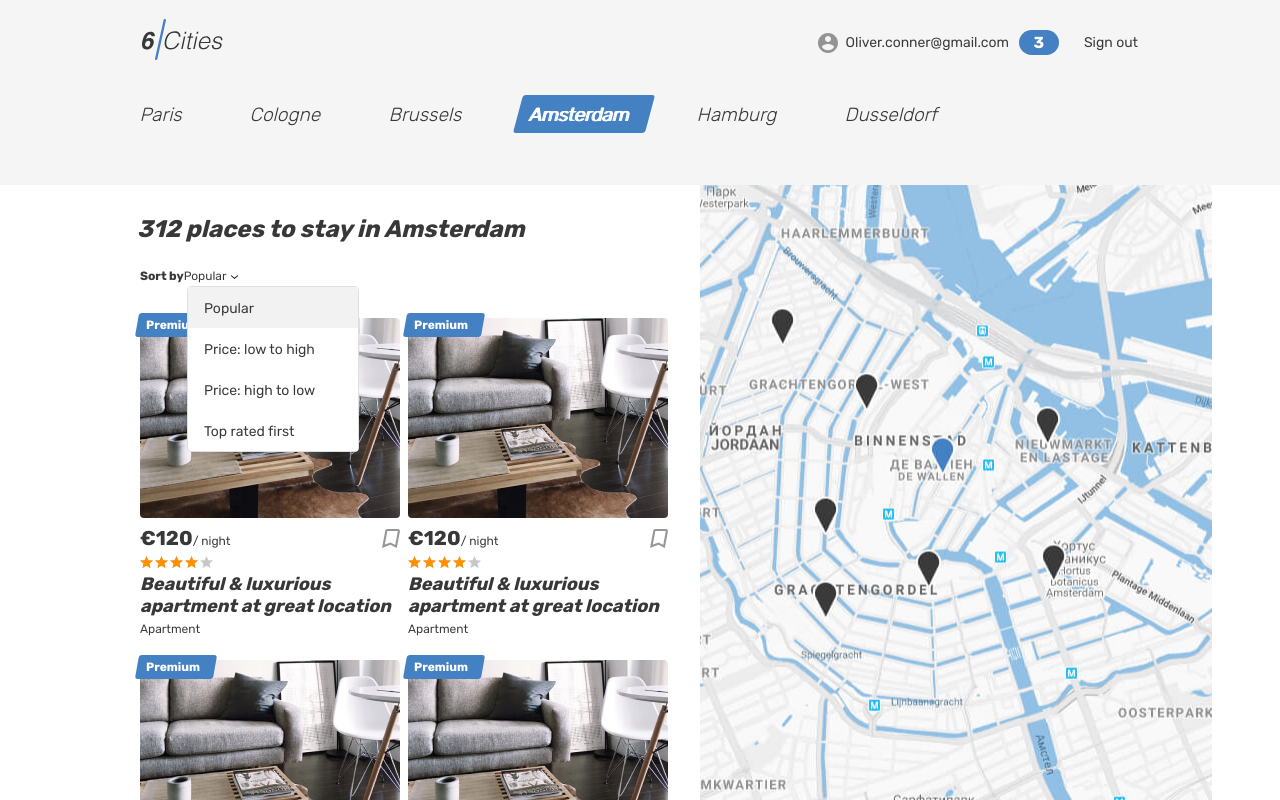
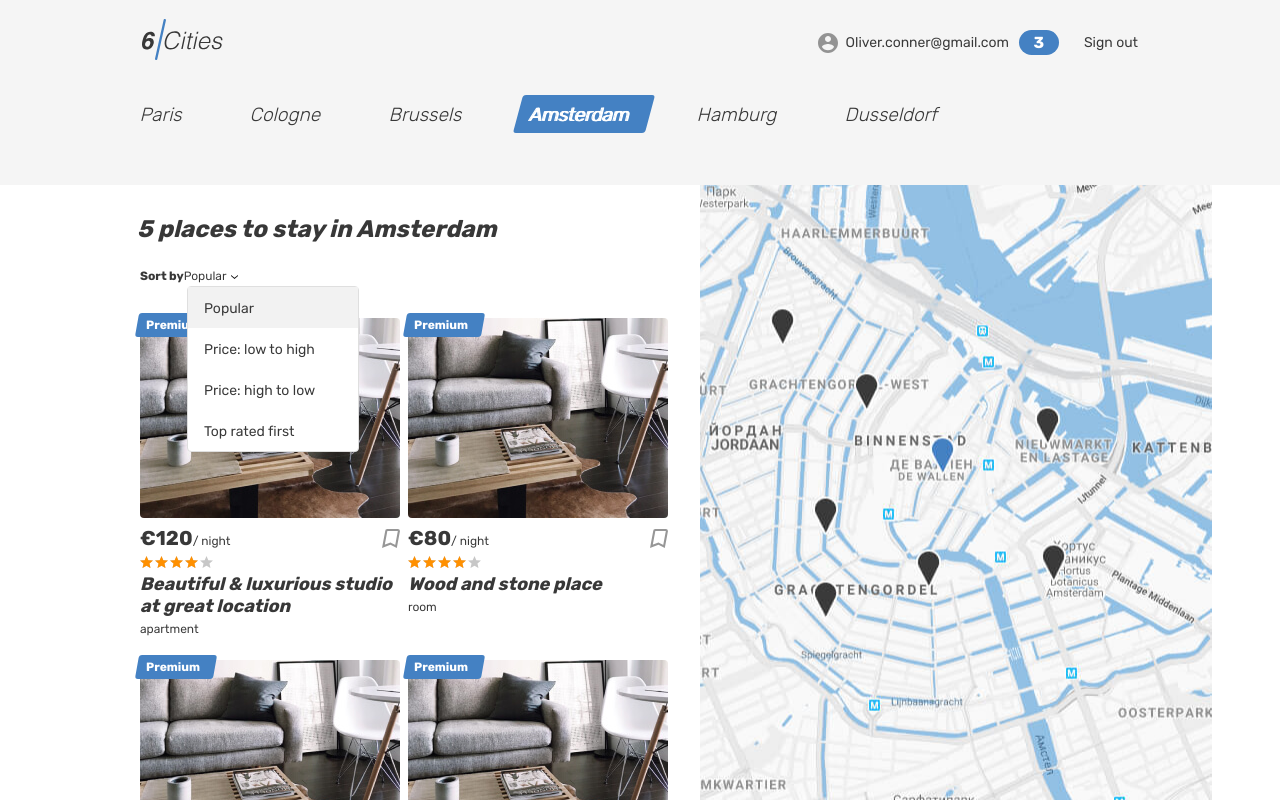
Before and after one commit to htmlacademy-react/1804177-six-cities-16, a React (Vite) app: page / in a window 1280 px wide. Built offline with nearby package versions, Linux system fonts and the light colour scheme.

Commit message:
I made a dynamic output of offers

```diff
--- a/src/components/app/app.tsx
+++ /dev/null
@@ -1,13 +0,0 @@
-import MainScreen from '../../pages/main-screen/main-screen.tsx';
-
-type AppScreenProps = {
-  numberOffers: number;
-}
-
-function App({numberOffers}: AppScreenProps): JSX.Element {
-  return (
-    <MainScreen numberOffers = {numberOffers}/>
-  );
-}
-
-export default App;
--- a/src/components/card.tsx
+++ b/src/components/card.tsx
@@ -1,4 +1,28 @@
-function Card(): JSX.Element {
+export type CardProps = {
+  id: string
+  title: string
+  type: string
+  price: number
+  city: {
+    name: string
+    location: {
+      latitude: number
+      longitude: number
+      zoom: number
+    }
+  }
+  location: {
+    latitude: number
+    longitude: number
+    zoom: number
+  }
+  isFavorite: boolean
+  isPremium: boolean
+  rating: number
+  previewImage: string
+}
+
+function Card({data}: {data: CardProps }): JSX.Element {
   return (
     <article className="cities__card place-card">
       <div className="place-card__mark">
@@ -7,14 +31,14 @@ function Card(): JSX.Element {
       <div className="cities__image-wrapper place-card__image-wrapper">
         <a href="#">
           <img className="place-card__image" src="img/apartment-01.jpg" width="260" height="200"
-            alt="Place image"
+               alt="Place image"
           />
         </a>
       </div>
       <div className="place-card__info">
         <div className="place-card__price-wrapper">
           <div className="place-card__price">
-            <b className="place-card__price-value">&euro;120</b>
+            <b className="place-card__price-value">&euro;{data.price}</b>
             <span className="place-card__price-text">&#47;&nbsp;night</span>
           </div>
           <button className="place-card__bookmark-button button" type="button">
@@ -31,9 +55,9 @@ function Card(): JSX.Element {
           </div>
         </div>
         <h2 className="place-card__name">
-          <a href="#">Beautiful &amp; luxurious apartment at great location</a>
+          <a href="#">{data.title}</a>
         </h2>
-        <p className="place-card__type">Apartment</p>
+        <p className="place-card__type">{data.type}</p>
       </div>
     </article>
   );
--- a/src/components/const.ts
+++ /dev/null
@@ -1,3 +0,0 @@
-export const Setting = {
-  NumberOffers: 3,
-} as const;
--- /dev/null
+++ b/src/data.ts
@@ -0,0 +1,112 @@
+export const DATA = [
+  {
+    "id": "6af6f711-c28d-4121-82cd-e0b462a27f00",
+    "title": "Beautiful & luxurious studio at great location",
+    "type": "apartment",
+    "price": 120,
+    "city": {
+      "name": "Amsterdam",
+      "location": {
+        "latitude": 52.35514938496378,
+        "longitude": 4.673877537499948,
+        "zoom": 8
+      }},
+    "location": {
+      "latitude": 52.35514938496378,
+      "longitude": 4.673877537499948,
+      "zoom": 8
+    },
+    "isFavorite": false,
+    "isPremium": false,
+    "rating": 4,
+    "previewImage": "https://url-to-image/image.png"
+  },
+  {
+    "id": "66f711-c28d-4121-82cd-e0b462a27f00",
+    "title": "Wood and stone place",
+    "type": "room",
+    "price": 80,
+    "city": {
+      "name": "Paris",
+      "location": {
+        "latitude": 52.35514938496378,
+        "longitude": 4.673877537499948,
+        "zoom": 8
+      }},
+    "location": {
+      "latitude": 52.35514938496378,
+      "longitude": 4.673877537499948,
+      "zoom": 8
+    },
+    "isFavorite": false,
+    "isPremium": false,
+    "rating": 2,
+    "previewImage": "https://url-to-image/image.png"
+  },
+  {
+    "id": "6af6f711-c28d-4121-82cd-e0b464Su70",
+    "title": "Canal View Prinsengracht",
+    "type": "apartment",
+    "price": 100,
+    "city": {
+      "name": "Cologne",
+      "location": {
+        "latitude": 52.35514938496378,
+        "longitude": 4.673877537499948,
+        "zoom": 8
+      }},
+    "location": {
+      "latitude": 52.35514938496378,
+      "longitude": 4.673877537499948,
+      "zoom": 8
+    },
+    "isFavorite": false,
+    "isPremium": false,
+    "rating": 3,
+    "previewImage": "https://url-to-image/image.png"
+  },
+  {
+    "id": "6af69711-c28d-4971-82cd-e0b462a27f00",
+    "title": "Nice, cozy, warm big ded apartment",
+    "type": "room",
+    "price": 90,
+    "city": {
+      "name": "Brusseles",
+      "location": {
+        "latitude": 52.35514938496378,
+        "longitude": 4.673877537499948,
+        "zoom": 8
+      }},
+    "location": {
+      "latitude": 52.35514938496378,
+      "longitude": 4.673877537499948,
+      "zoom": 8
+    },
+    "isFavorite": false,
+    "isPremium": false,
+    "rating": 4,
+    "previewImage": "https://url-to-image/image.png"
+  },
+  {
+    "id": "6nf6f711-c28d-4121-82dd-e0b462w27f28",
+    "title": "Beautiful",
+    "type": "apartment",
+    "price": 150,
+    "city": {
+      "name": "Hamburg",
+      "location": {
+        "latitude": 52.35514938496378,
+        "longitude": 4.673877537499948,
+        "zoom": 8
+      }},
+    "location": {
+      "latitude": 52.35514938496378,
+      "longitude": 4.673877537499948,
+      "zoom": 8
+    },
+    "isFavorite": false,
+    "isPremium": false,
+    "rating": 5,
+    "previewImage": "https://url-to-image/image.png"
+  }
+]
--- a/src/index.tsx
+++ b/src/index.tsx
@@ -1,7 +1,6 @@
 import React from 'react';
 import ReactDOM from 'react-dom/client';
-import App from './components/app/app.tsx';
-import {Setting} from './components/const.ts';
+import App from './pages/app/app.tsx';
 
 const root = ReactDOM.createRoot(
   document.getElementById('root') as HTMLElement
@@ -9,8 +8,6 @@ const root = ReactDOM.createRoot(
 
 root.render(
   <React.StrictMode>
-    <App
-      numberOffers = {Setting.NumberOffers}
-    />
+    <App/>
   </React.StrictMode>
 );
--- /dev/null
+++ b/src/pages/app/app.tsx
@@ -0,0 +1,10 @@
+import MainScreen from '../main-screen/main-screen.tsx';
+import {DATA} from "../../data.ts";
+
+function App(): JSX.Element {
+  return (
+    <MainScreen dataOffers={DATA}/>
+  );
+}
+
+export default App;
--- a/src/pages/main-screen/main-screen.tsx
+++ b/src/pages/main-screen/main-screen.tsx
@@ -1,10 +1,10 @@
-import Card from '../../components/card.tsx';
+import Card, {CardProps} from '../../components/card.tsx';
 
 type MainScreenProps = {
-  numberOffers: number;
+  dataOffers: CardProps[]
 }
 
-function MainScreen({numberOffers}: MainScreenProps): JSX.Element {
+function MainScreen({dataOffers}: MainScreenProps): JSX.Element {
   return (
     <div className="page page--gray page--main">
       <header className="header">
@@ -22,7 +22,7 @@ function MainScreen({numberOffers}: MainScreenProps): JSX.Element {
                     <div className="header__avatar-wrapper user__avatar-wrapper">
                     </div>
                     <span className="header__user-name user__name">Oliver.conner@gmail.com</span>
-                    <span className="header__favorite-count">{numberOffers}</span>
+                    <span className="header__favorite-count">3</span>
                   </a>
                 </li>
                 <li className="header__nav-item">
@@ -78,7 +78,7 @@ function MainScreen({numberOffers}: MainScreenProps): JSX.Element {
           <div className="cities__places-container container">
             <section className="cities__places places">
               <h2 className="visually-hidden">Places</h2>
-              <b className="places__found">312 places to stay in Amsterdam</b>
+              <b className="places__found">{dataOffers.length} places to stay in Amsterdam</b>
               <form className="places__sorting" action="#" method="get">
                 <span className="places__sorting-caption">Sort by</span>
                 <span className="places__sorting-type" tabIndex={0}>
@@ -95,11 +95,9 @@ function MainScreen({numberOffers}: MainScreenProps): JSX.Element {
                 </ul>
               </form>
               <div className="cities__places-list places__list tabs__content">
-                <Card />
-                <Card />
-                <Card />
-                <Card />
-                <Card />
+                {dataOffers.map((item) => {
+                  return <Card key={item.id} data={item}/>
+                })}
               </div>
             </section>
             <div className="cities__right-section">
```
Also changed, not shown: src/const.ts (added).
